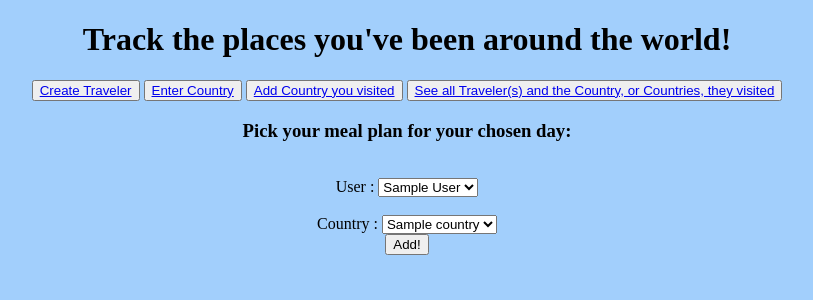
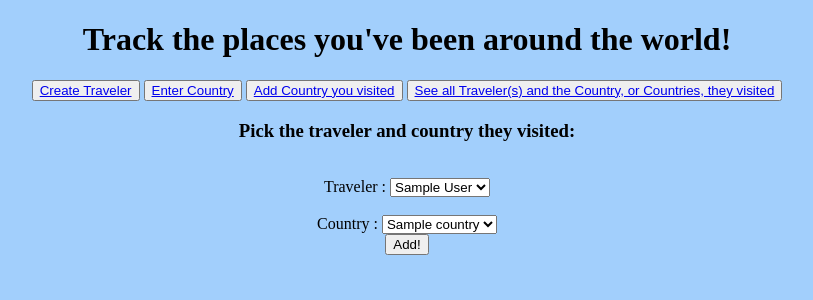
Before and after one commit to Jamalh8/Travel-app, a Flask app: page /add in a window 1280 px wide. Shown: the top 300 px of the page, without its empty margins (233-1046 px from the left). Run offline with Flask 2, Linux system fonts and the light colour scheme; tables that the repository leaves empty hold one stand-in row (values such as "Sample post").

Commit message:
pushing everything as it's working currently

```diff
--- a/application/forms.py
+++ b/application/forms.py
@@ -25,6 +25,6 @@ class CreateCountry(FlaskForm):
             raise ValidationError ("This country name's already exists.")
 
 class Add(FlaskForm):
-    user_name= SelectField ("User :", choices=[],validators=[DataRequired()])
+    user_name= SelectField ("Traveler :", choices=[],validators=[DataRequired()])
     user_country= SelectField ("Country :", choices=[],validators=[DataRequired()])
     submit = SubmitField('Add!')
--- a/application/templates/connect.html
+++ b/application/templates/connect.html
@@ -1,6 +1,6 @@
 {% extends 'main.html' %}
 {% block travel %}
-<h3>Pick your meal plan for your chosen day:</h3>
+<h3>Pick the traveler and country they visited:</h3>
 <div class='form'>
     <form method='POST' action=''>
         {{ form.hidden_tag() }}
--- a/application/templates/create_country.html
+++ b/application/templates/create_country.html
@@ -1,6 +1,6 @@
 {% extends 'main.html' %}
 {% block travel %}
-<h3>Create your country:</h3>
+<h3>Enter in name of country:</h3>
 <div class='form'>
     <form method='POST' action=''>
         {{ form.hidden_tag() }}
--- a/application/templates/create_user.html
+++ b/application/templates/create_user.html
@@ -1,6 +1,6 @@
 {% extends 'main.html' %}
 {% block travel %}
-<h3>Please enter in details of the traveler:</h3>
+<h3>Please enter in details of the traveller:</h3>
 <div class='form'>
     <form method='POST' action=''>
         {{ form.hidden_tag() }}
```
